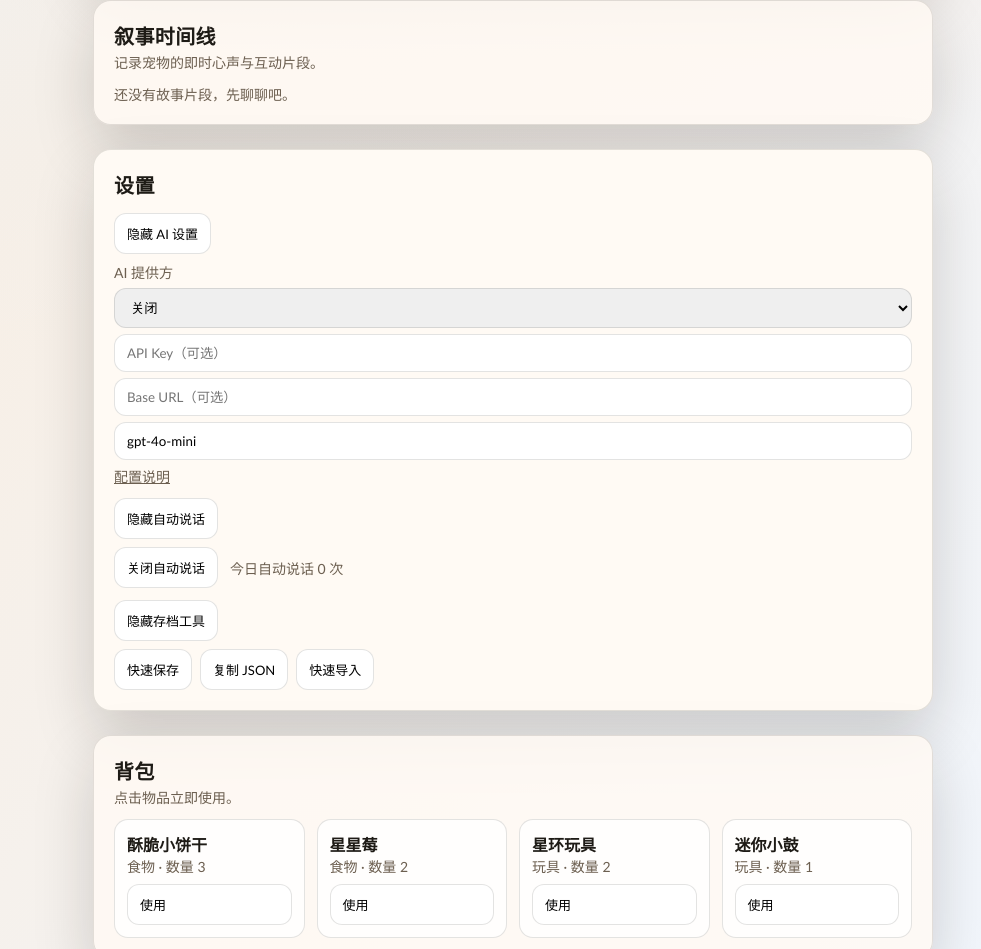
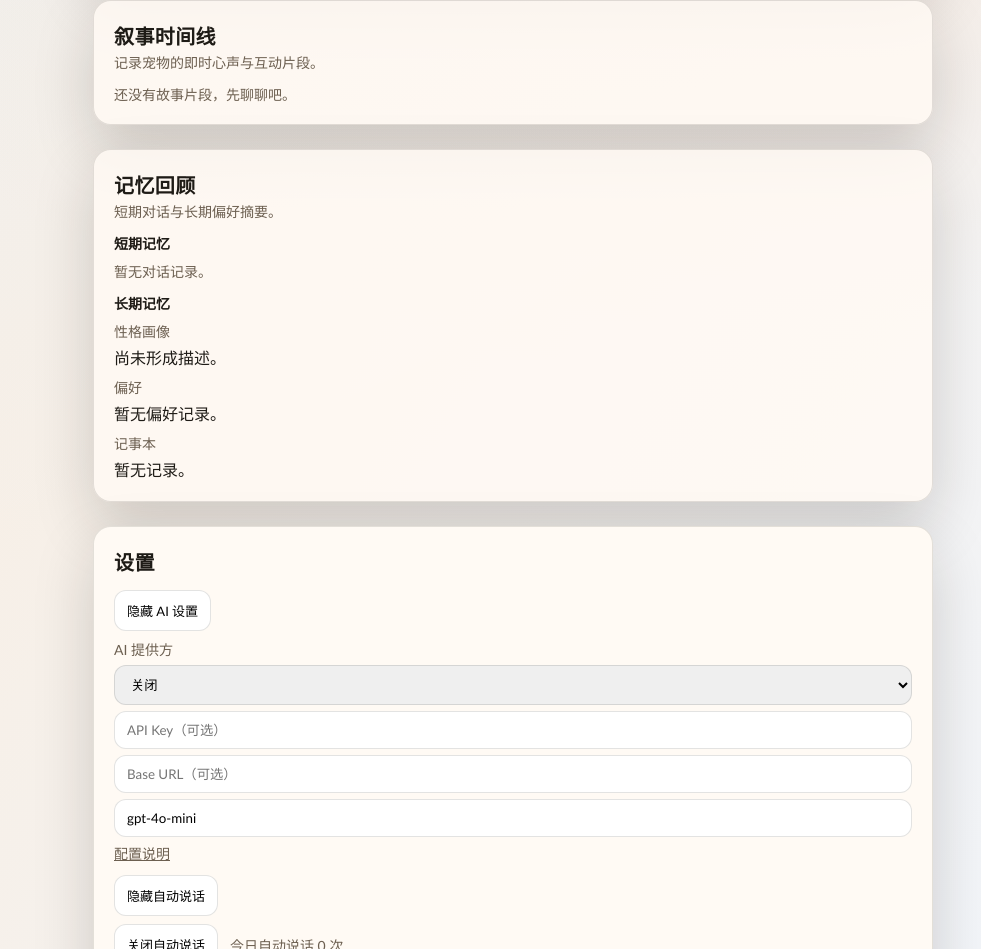
Before and after one commit to MarsDoge/ai-pet, a Next.js app in the folder apps/web/: page / in a window 1280 px wide. Shown: the part 1138-2087 px from the top of the page, without its empty margins (299-1280 px from the left). Built offline with nearby package versions, Linux system fonts and the light colour scheme.

Commit message:
feat(web): add memory review panel
Fixes #80

```diff
--- /dev/null
+++ b/apps/web/app/components/MemoryPanel.tsx
@@ -0,0 +1,103 @@
+import type { MemoryEntry, MemoryState } from "../lib/types";
+
+type MemoryPanelProps = {
+  memory: MemoryState;
+};
+
+function formatTime(at: number) {
+  return new Date(at).toLocaleTimeString("zh-CN", { hour: "2-digit", minute: "2-digit" });
+}
+
+function formatRole(role: MemoryEntry["role"]) {
+  return role === "user" ? "你" : "宠物";
+}
+
+export function MemoryPanel({ memory }: MemoryPanelProps) {
+  const shortTerm = memory.shortTerm.slice(-8).reverse();
+  const { profile, preferences, notes } = memory.longTerm;
+  const noteEntries = Object.entries(notes);
+
+  return (
+    <section className="panel soft">
+      <h2 className="section-title">记忆回顾</h2>
+      <p className="subtle">短期对话与长期偏好摘要。</p>
+
+      <div style={{ marginTop: 12, display: "grid", gap: 12 }}>
+        <div style={{ display: "grid", gap: 8 }}>
+          <strong style={{ fontSize: 14 }}>短期记忆</strong>
+          {shortTerm.length === 0 ? (
+            <span className="subtle">暂无对话记录。</span>
+          ) : (
+            shortTerm.map((entry) => (
+              <div
+                key={`${entry.at}-${entry.role}`}
+                style={{
+                  display: "grid",
+                  gap: 4,
+                  padding: "8px 10px",
+                  borderRadius: 10,
+                  border: "1px solid var(--border)",
+                  background: "rgba(255, 255, 255, 0.7)"
+                }}
+              >
+                <div style={{ display: "flex", justifyContent: "space-between", gap: 8 }}>
+                  <span className="subtle">{formatRole(entry.role)}</span>
+                  <span className="subtle">{formatTime(entry.at)}</span>
+                </div>
+                <span>{entry.text}</span>
+              </div>
+            ))
+          )}
+        </div>
+
+        <div style={{ display: "grid", gap: 8 }}>
+          <strong style={{ fontSize: 14 }}>长期记忆</strong>
+          <div style={{ display: "grid", gap: 8 }}>
+            <div style={{ display: "grid", gap: 4 }}>
+              <span className="subtle">性格画像</span>
+              <span>{profile || "尚未形成描述。"}</span>
+            </div>
+            <div style={{ display: "grid", gap: 4 }}>
+              <span className="subtle">偏好</span>
+              {preferences.length === 0 ? (
+                <span>暂无偏好记录。</span>
+              ) : (
+                <div style={{ display: "flex", gap: 6, flexWrap: "wrap" }}>
+                  {preferences.map((item) => (
+                    <span key={item} className="badge">
+                      {item}
+                    </span>
+                  ))}
+                </div>
+              )}
+            </div>
+            <div style={{ display: "grid", gap: 4 }}>
+              <span className="subtle">记事本</span>
+              {noteEntries.length === 0 ? (
+                <span>暂无记录。</span>
+              ) : (
+                noteEntries.map(([key, value]) => (
+                  <div
+                    key={key}
+                    style={{
+                      display: "flex",
+                      justifyContent: "space-between",
+                      gap: 8,
+                      padding: "6px 8px",
+                      borderRadius: 8,
+                      border: "1px solid var(--border)",
+                      background: "rgba(255, 255, 255, 0.6)"
+                    }}
+                  >
+                    <span className="subtle">{key}</span>
+                    <span>{value}</span>
+                  </div>
+                ))
+              )}
+            </div>
+          </div>
+        </div>
+      </div>
+    </section>
+  );
+}
--- a/apps/web/app/page.tsx
+++ b/apps/web/app/page.tsx
@@ -25,6 +25,7 @@ import { ActionFeedback } from "./components/ActionFeedback";
 import { Backpack } from "./components/Backpack";
 import { ChatPanel } from "./components/ChatPanel";
 import { DailyGoals } from "./components/DailyGoals";
+import { MemoryPanel } from "./components/MemoryPanel";
 import { NarrativeTimeline } from "./components/NarrativeTimeline";
 import { PetStage } from "./components/PetStage";
 import { ProviderErrorBanner } from "./components/ProviderErrorBanner";
@@ -168,6 +169,7 @@ export default function HomePage() {
             suggestedActions={state.suggestedActions}
           />
           <NarrativeTimeline entries={state.log} />
+          <MemoryPanel memory={state.memory} />
           <SettingsPanel
             provider={state.llmProvider}
             onProviderChange={(provider) => {
```
Also changed, not shown: 1 other file (tests, documents, lock files or other folders).
